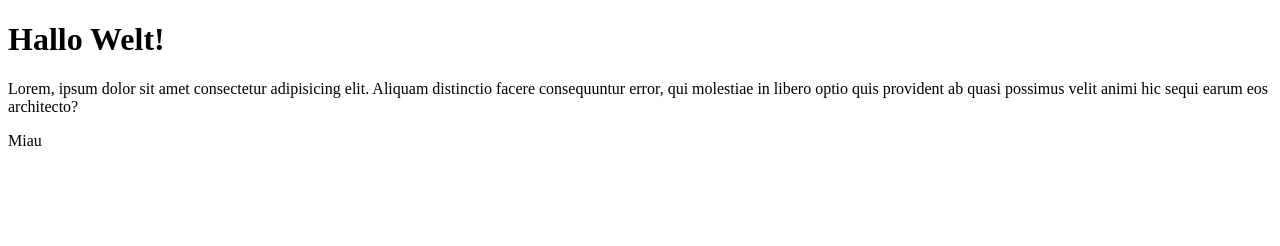
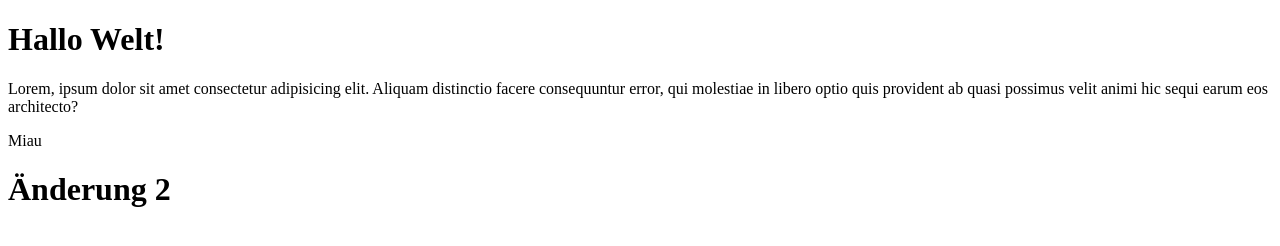
Before and after one commit to Mynchro/github-pages-test, a plain HTML site: page index.html in a window 1280 px wide. Drawn offline with Linux system fonts and the light colour scheme.

Commit message:
änderung

```diff
--- a/index.html
+++ b/index.html
@@ -13,5 +13,6 @@
       provident ab quasi possimus velit animi hic sequi earum eos architecto?
     </p>
     <p>Miau</p>
+    <h1>Änderung 2</h1>
   </body>
 </html>
```
